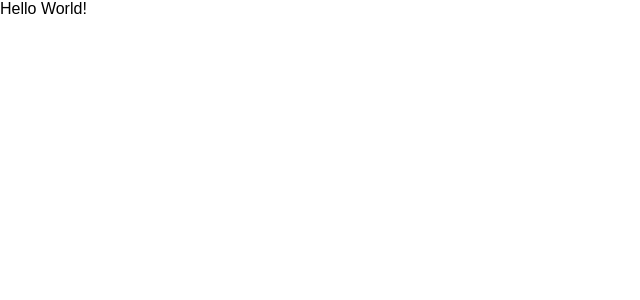
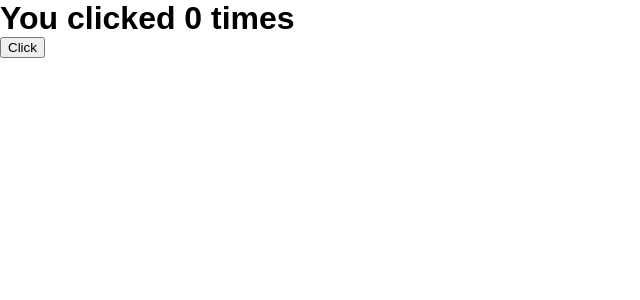
Before and after one commit to sonuram553/react-with-vite, a React (Vite) app: page / in a window 1280 px wide. Shown: the top 300 px of the page, without its empty margins (0-640 px from the left). Built offline with nearby package versions, Linux system fonts and the light colour scheme.

Commit message:
Run effect on update

```diff
--- a/src/components/App.jsx
+++ b/src/components/App.jsx
@@ -1,7 +1,24 @@
-import React from "react";
+import React, { useEffect, useRef, useState } from "react";
 
 const App = () => {
-  return <div>Hello World!</div>;
+  const isMounted = useRef();
+  const [count, setCount] = useState(0);
+
+  useEffect(() => {
+    if (isMounted.current) {
+      console.log("Updated!");
+    } else {
+      console.log("Mounted!");
+      isMounted.current = true;
+    }
+  });
+
+  return (
+    <div>
+      <h1>You clicked {count} times</h1>
+      <button onClick={() => setCount((count) => count + 1)}>Click</button>
+    </div>
+  );
 };
 
 export default App;
```
